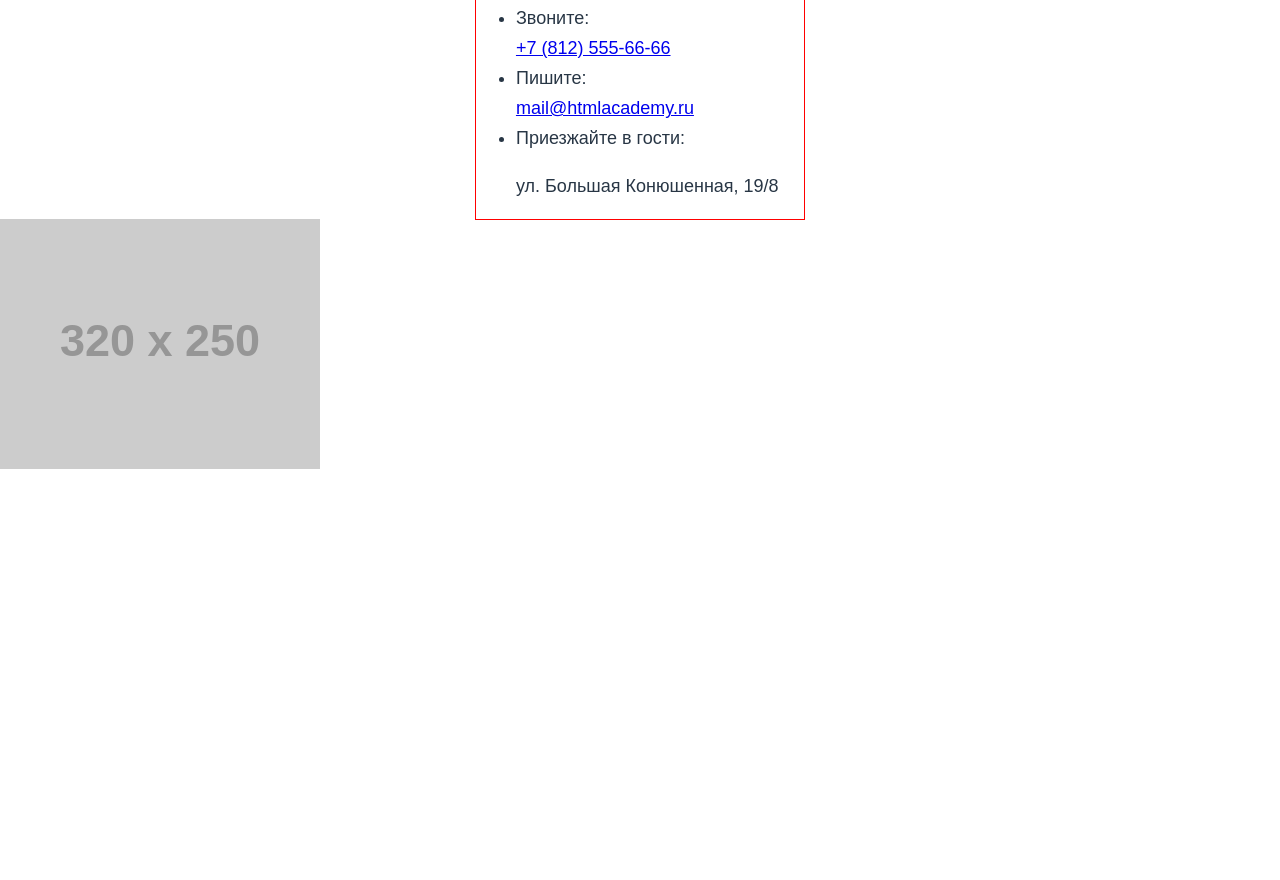
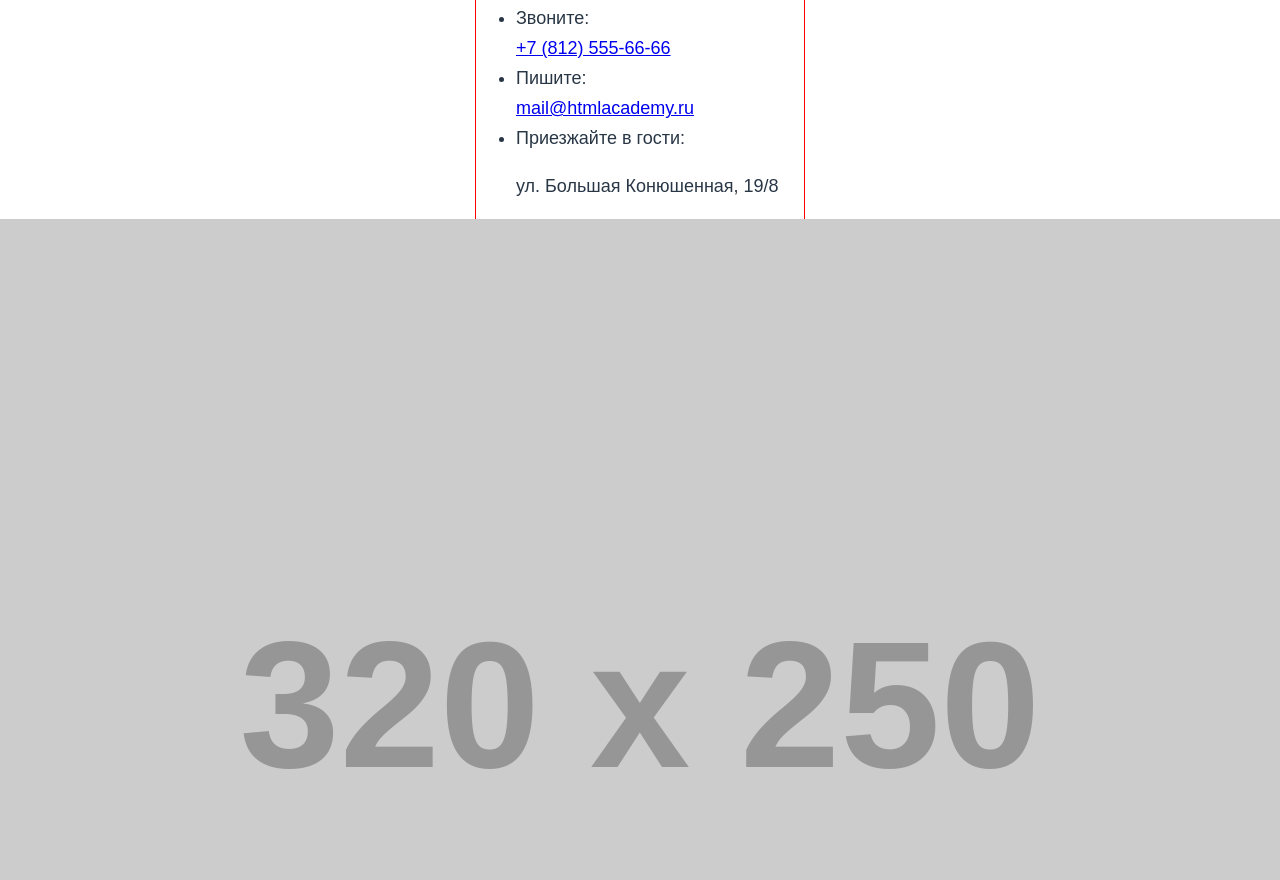
Before and after one commit to sidvlad/114050-pink, a website: page index.html in a window 1280 px wide. Shown: the part 1320-2200 px from the top of the page. Before the commit the page ends 1798 px from the top, so only its background shows below. Drawn offline with nearby package versions, Linux system fonts and the light colour scheme; files that its build step writes are made by us from their sources; placeholder pictures from the web are drawn by us.

Commit message:
adaptive added twice)

```diff
--- a/index.html
+++ b/index.html
@@ -134,7 +134,7 @@
         </ul>
       </div>
       <div class="map">
-        <img src="http://placehold.it/320x250" width="320" height="250" alt="Карта">
+        <img src="http://placehold.it/320x250" width="100%" alt="Карта">
       </div>
     </section>
   </body>
--- a/sass/custom/main-header.scss
+++ b/sass/custom/main-header.scss
@@ -2,6 +2,7 @@
 	outline: 1px solid red;
 	display: flex;
 	flex-direction: column;
+
 }
 
 .main-menu {
--- /dev/null
+++ b/sass/custom/map.scss
@@ -0,0 +1,14 @@
+.map {
+
+	@media screen and (min-width: 320px){
+		height: 205px;
+	}
+
+	@media screen and (min-width: 700px){
+		height: 390px;
+	}
+
+	@media screen and (min-width: 1200px){
+		height: 525px;
+	}
+}
```
